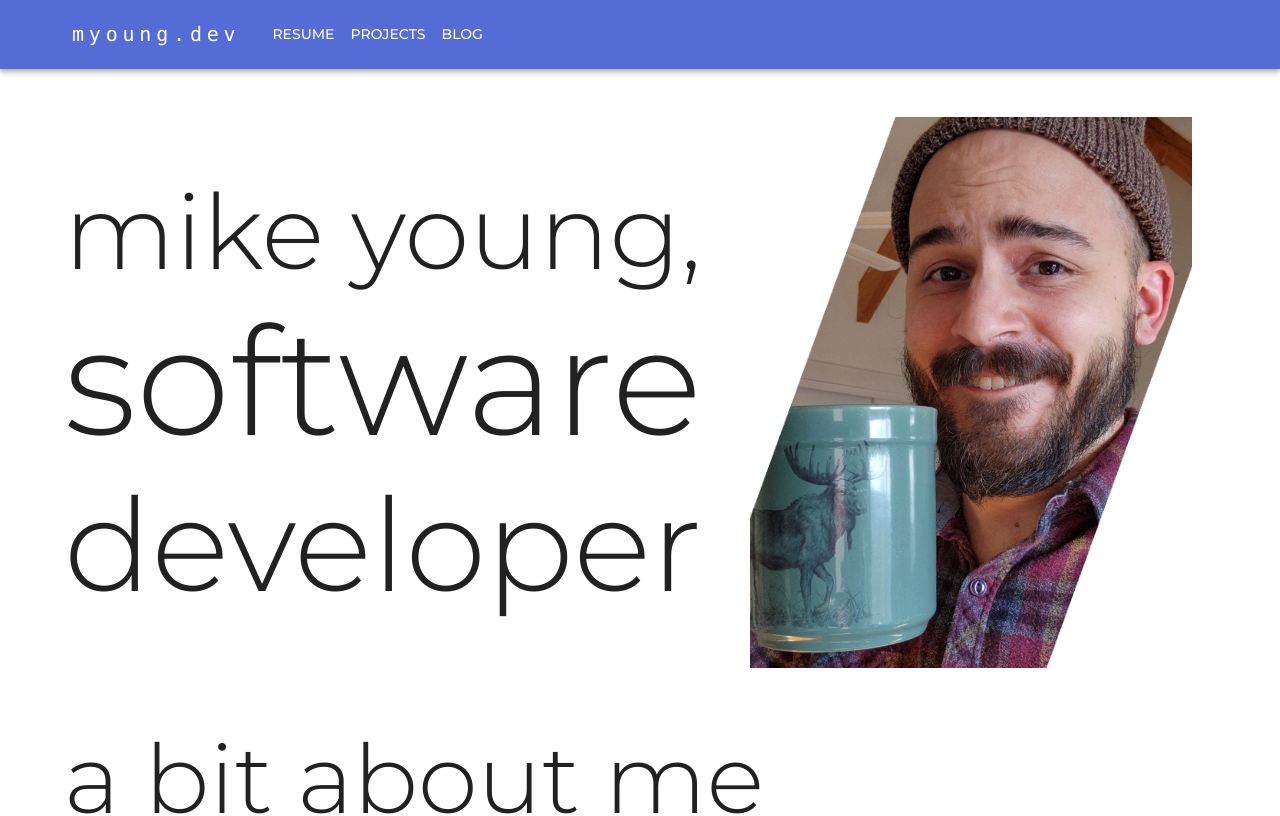
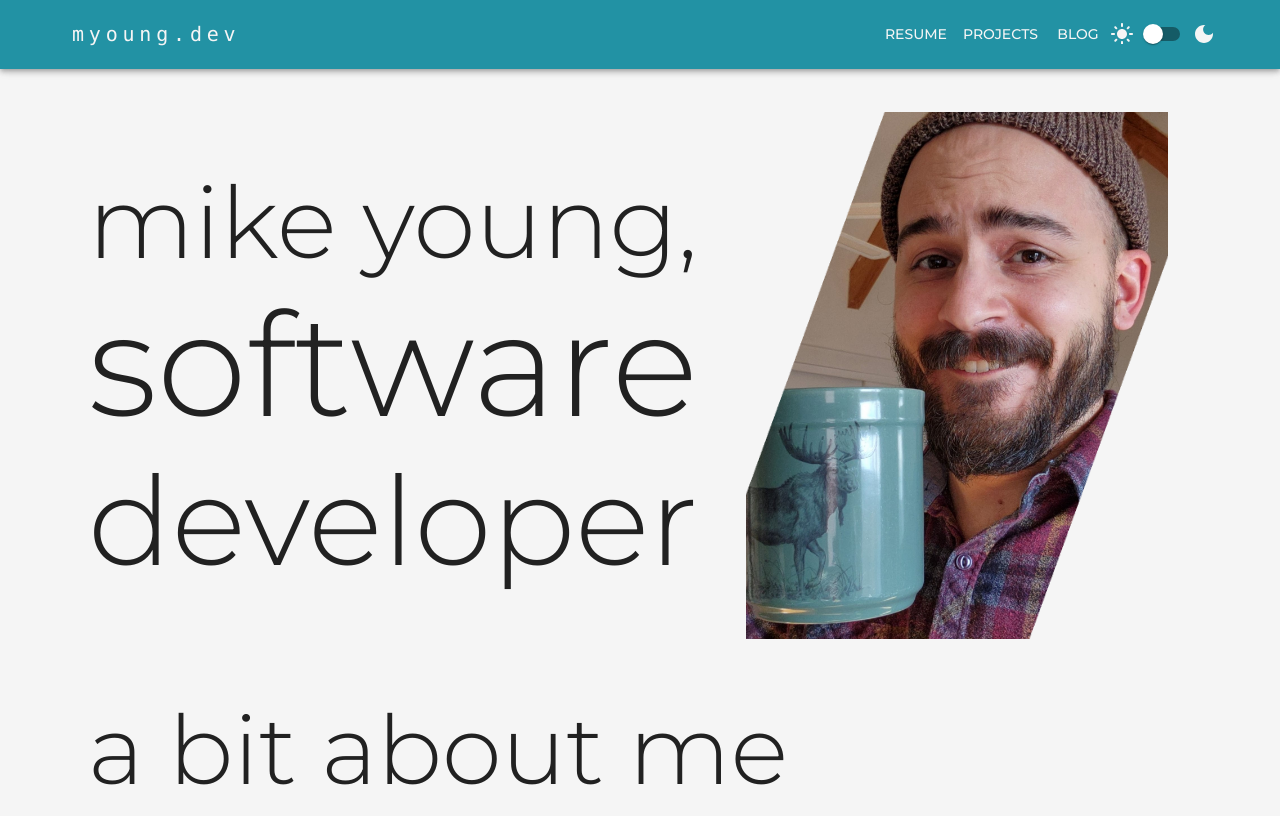
Before and after one commit to mjy90/mjy90.github.io, a React (Create React App) app: page / in a window 1280 px wide. Shown: the top 816 px of the page. Built offline with nearby package versions, Linux system fonts and the light colour scheme.

Commit message:
Add dark theme. Hide AppBar on scroll. Layout fixes.

```diff
--- a/src/App.tsx
+++ b/src/App.tsx
@@ -1,14 +1,21 @@
-import React from 'react';
-import Container from '@mui/material/Container';
-import Typography from '@mui/material/Typography';
-import Box from '@mui/material/Box';
-import Link from '@mui/material/Link';
+import React, { useState } from 'react';
+import { Route, Routes } from 'react-router';
+import {
+  Box,
+  Container,
+  CssBaseline,
+  Link,
+  Typography,
+  useMediaQuery,
+} from '@mui/material';
+import { ThemeProvider } from '@mui/material/styles';
 
 import Header from './components/Header';
 import Home from './pages/Home';
-import { Route, Routes } from 'react-router';
 import Projects from './pages/Projects';
 import Resume from './pages/Resume';
+
+import { useTheme, ColorMode, ColorModeContext } from './theme';
 
 function Copyright() {
   return (
@@ -23,19 +30,24 @@ function Copyright() {
 }
 
 export default function App() {
+  const prefersDarkMode = useMediaQuery('(prefers-color-scheme: dark)');
+  const [colorMode, setColorMode] = useState<ColorMode>(prefersDarkMode ? 'dark' : 'light');
+  const theme = useTheme(colorMode);
+
   return (
-    <>
-      <Header />
-      <Container disableGutters>
-        <Box my={3}>
+    <ColorModeContext.Provider value={{ colorMode, setColorMode }}>
+      <ThemeProvider theme={theme}>
+        <CssBaseline />
+        <Header />
+        <Container sx={{ marginTop: 11, marginBottom: 3 }}>
           <Routes>
             <Route path='/' Component={Home} />
             <Route path='/resume' Component={Resume} />
             <Route path='/projects' Component={Projects} />
           </Routes>
-        </Box>
-      </Container>
-      <Copyright />
-    </>
+        </Container>
+        <Copyright />
+      </ThemeProvider>
+    </ColorModeContext.Provider>
   );
 }
--- a/src/components/Header.tsx
+++ b/src/components/Header.tsx
@@ -1,5 +1,4 @@
 import * as React from 'react';
-import { Link } from 'react-router-dom';
 import {
   AppBar,
   Box,
@@ -10,11 +9,21 @@ import {
   Container,
   Tooltip,
   MenuItem,
+  Switch,
+  Icon,
+  Stack,
+  Slide,
+  useScrollTrigger,
 } from '@mui/material';
-import { Menu as MenuIcon } from '@mui/icons-material';
+import {
+  Menu as MenuIcon,
+  LightMode,
+  DarkMode,
+} from '@mui/icons-material';
 
 import LinkButton from './LinkButton';
-import Monogram from '../assets/Monogram.png';
+
+import { ColorModeContext } from '../theme';
 
 const pages: { title: string, path: string }[] = [
   { title: 'Resume', path: 'resume' },
@@ -22,8 +31,44 @@ const pages: { title: string, path: string }[] = [
   { title: 'Blog', path: 'blog' },
 ];
 
-function ResponsiveAppBar() {
+function HideOnScroll(props: { window?: () => Window, children: React.ReactElement }) {
+  const { children } = props;
+  const trigger = useScrollTrigger();
+
+  return (
+    <Slide appear={false} direction="down" in={!trigger}>
+      {children}
+    </Slide>
+  );
+}
+
+function ColorModeToggle() {
+  const { colorMode, setColorMode } = React.useContext(ColorModeContext);
+
+  return (
+    <Stack direction='row' alignItems='center'>
+      <Icon sx={{ marginTop: '-5px' }}>
+        <LightMode/>
+      </Icon>
+      <Tooltip title='Toggle light/dark theme' arrow>
+        <span>
+          <Switch
+            color='default'
+            checked={colorMode === 'dark'}
+            onClick={() => setColorMode(colorMode === 'light' ? 'dark' : 'light')}
+          />
+        </span>
+      </Tooltip>
+      <Icon sx={{ marginTop: '-5px' }}>
+        <DarkMode />
+      </Icon>
+    </Stack>
+  );
+}
+
+export default function ResponsiveAppBar(props: React.PropsWithChildren) {
   const [anchorElNav, setAnchorElNav] = React.useState<null | HTMLElement>(null);
+  const menuOpen = Boolean(anchorElNav);
 
   const handleOpenNavMenu = (event: React.MouseEvent<HTMLElement>) => {
     setAnchorElNav(event.currentTarget);
@@ -33,84 +78,82 @@ function ResponsiveAppBar() {
   };
 
   return (
-    <AppBar position="static">
+    <HideOnScroll {...props}>
+      <AppBar enableColorOnDark>
         <Container>
           <Toolbar disableGutters>
+            {/* Nav menu on mobile */}
+            <Box sx={{ mr: 1, display: { xs: 'flex', md: 'none' } }}>
+              <IconButton
+                id='menu-button'
+                size='large'
+                color='inherit'
+                aria-controls={menuOpen ? 'basic-menu' : undefined}
+                aria-haspopup='true'
+                aria-expanded={menuOpen ? 'true' : undefined}
+                onClick={handleOpenNavMenu}
+              >
+                <MenuIcon />
+              </IconButton>
+              <Menu
+                id='basic-menu'
+                anchorEl={anchorElNav}
+                open={menuOpen}
+                onClose={handleCloseNavMenu}
+                MenuListProps={{
+                  'aria-labelledby': 'menu-button',
+                }}
+              >
+                {pages.map((page, index) => (
+                  <MenuItem key={index} onClick={handleCloseNavMenu}>
+                    <Typography variant='button'>
+                      <LinkButton to={page.path} color='secondary'>{page.title}</LinkButton>
+                    </Typography>
+                  </MenuItem>
+                ))}
+                <MenuItem>
+                  <ColorModeToggle />
+                </MenuItem>
+              </Menu>
+            </Box>
+
+            {/* Site name */}
+            <Box sx={{ flexGrow: 1 }}>
               <LinkButton to='/' color='secondary'>
                 <Typography
-              variant="h6"
+                  variant='h6'
                   noWrap
                   sx={{
                     mr: 2,
                     fontFamily: 'Consolas, monospace',
                     fontWeight: 400,
                     letterSpacing: '.3rem',
-                textDecoration: 'none',
                     textTransform: 'none',
                   }}
                 >
                   myoung.dev
                 </Typography>
               </LinkButton>
+            </Box>
 
-          <Box sx={{ flexGrow: 1, display: { xs: 'flex', md: 'none' } }}>
-            <IconButton
-              size="large"
-              aria-label="navigation menu"
-              aria-controls="menu-appbar"
-              aria-haspopup="true"
-              onClick={handleOpenNavMenu}
-              color="inherit"
-            >
-              <MenuIcon />
-            </IconButton>
-            <Menu
-              id="menu-appbar"
-              anchorEl={anchorElNav}
-              anchorOrigin={{
-                vertical: 'bottom',
-                horizontal: 'left',
-              }}
-              keepMounted
-              transformOrigin={{
-                vertical: 'top',
-                horizontal: 'left',
-              }}
-              open={Boolean(anchorElNav)}
-              onClose={handleCloseNavMenu}
-              sx={{
-                display: { xs: 'block', md: 'none' },
-              }}
-            >
-              {pages.map((page, index) => (
-                <MenuItem key={index} onClick={handleCloseNavMenu}>
-                  <Typography textAlign="center">
-                    <Link to={page.path}>{page.title}</Link>
-                  </Typography>
-                </MenuItem>
-              ))}
-            </Menu>
-          </Box>
-          {/* <Typography
-            variant="h5"
-          >
-            myoung.dev
-          </Typography> */}
-          <Box sx={{ flexGrow: 1, display: { xs: 'none', md: 'flex' } }}>
+            {/* Nav buttons on desktop */}
+            <Box sx={{ display: { xs: 'none', md: 'flex' } }}>
               {pages.map((page, index) => (
                 <LinkButton
                   key={index}
                   to={page.path}
+                  color='secondary'
                   onClick={handleCloseNavMenu}
-                sx={{ my: 2, color: 'white', display: 'block' }}
+                  sx={{ my: 2 }}
                 >
                   {page.title}
                 </LinkButton>
               ))}
+              <ColorModeToggle />
             </Box>
           </Toolbar>
         </Container>
       </AppBar>
+    </HideOnScroll>
   );
 }
-export default ResponsiveAppBar;
--- a/src/components/LinkButton.tsx
+++ b/src/components/LinkButton.tsx
@@ -8,7 +8,7 @@ export type LinkButtonProps = ButtonProps & {
 
 export default function LinkButton(props: LinkButtonProps) {
   return (
-    <Button component={Link} {...props}>
+    <Button component={Link} sx={{ textDecoration: 'none' }} {...props}>
       {props.children}
     </Button>
   );
--- a/src/components/ProjectPreview.tsx
+++ b/src/components/ProjectPreview.tsx
@@ -6,8 +6,8 @@ import {
   CardMedia,
   Typography,
   useMediaQuery,
+  useTheme,
 } from '@mui/material';
-import theme from '../theme';
 
 import AutoImageList from './AutoImageList';
 
@@ -25,6 +25,7 @@ type ProjectPreviewProps = {
 
 export default function ProjectPreview({ project, side }: ProjectPreviewProps) {
   const { title, description, images, link } = project;
+  const theme = useTheme();
   const isTinyScreen = useMediaQuery(theme.breakpoints.down('sm'));
 
   const imageElement = typeof images === 'function' ? images() : (
@@ -36,7 +37,7 @@ export default function ProjectPreview({ project, side }: ProjectPreviewProps) {
   const contentElement = (
     <Box sx={{ display: 'flex', flexDirection: 'column', width: '100%' }}>
       <CardContent sx={{ flex: '1 0 auto' }}>
-        <Typography variant='h2' component='div'>{title}</Typography>
+        <Typography gutterBottom variant='h2' component='div'>{title}</Typography>
         <Typography variant='body1' component='div'>{description}</Typography>
       </CardContent>
     </Box>
--- a/src/components/ScaledText.tsx
+++ b/src/components/ScaledText.tsx
@@ -8,7 +8,7 @@ type ScaledTextProps = {
   typographyProps?: TypographyOwnProps;
 };
 
-export default function ScaledText({ text, minWidth=300, maxWidth=1000, typographyProps={} }: ScaledTextProps) {
+export default function ScaledText({ text, minWidth=100, maxWidth=1000, typographyProps={} }: ScaledTextProps) {
   const lines = text.split('\n');
   const containerRef = useRef<HTMLDivElement>(null);
   const lineRefs = lines.map(() => useRef<HTMLDivElement>(null));
--- a/src/index.tsx
+++ b/src/index.tsx
@@ -1,23 +1,16 @@
 import * as React from 'react';
 import * as ReactDOM from 'react-dom/client';
 import { HashRouter as Router } from "react-router-dom";
-import CssBaseline from '@mui/material/CssBaseline';
-import { ThemeProvider } from '@mui/material/styles';
 
 import App from './App';
-import theme from './theme';
 
 const rootElement = document.getElementById('root');
 const root = ReactDOM.createRoot(rootElement!);
 
 root.render(
   <React.StrictMode>
-    <ThemeProvider theme={theme}>
-      {/* CssBaseline kickstart an elegant, consistent, and simple baseline to build upon. */}
-      <CssBaseline />
-      <Router>
-        <App />
-      </Router>
-    </ThemeProvider>
+    <Router>
+      <App />
+    </Router>
   </React.StrictMode>
 );
--- a/src/pages/Home.tsx
+++ b/src/pages/Home.tsx
@@ -7,6 +7,7 @@ import {
 import ScaledText from '../components/ScaledText';
 import MikeCheers from '../assets/Cheers.jpg';
 import MikeCheersMask from '../assets/parallelogram-mask.png';
+import Thonk from '../assets/thonk.svg';
 import Accordion from '../components/Accordion';
 
 import { faqs } from '../constants/faqs';
@@ -15,10 +16,10 @@ export default function Home() {
   return (
     <Grid container alignItems='center'>
       {/* Title row */}
-      <Grid item xs={12} md={7}>
+      <Grid item xs={12} sm={7}>
         <ScaledText text={"mike young,\nsoftware\ndeveloper"} />
       </Grid>
-      <Grid item xs={12} md={5}>
+      <Grid item xs={12} sm={5}>
         <img
           src={MikeCheers}
           alt="Mike, donning a goofy smile and holding a coffee mug, as if to say 'Cheers!'"
@@ -56,15 +57,15 @@ export default function Home() {
       </Grid>
 
       {/* Philosophy */}
-      <Grid item xs={12} md={6}>
+      <Grid item xs={12} sm={6}>
         {/* Show a random image */}
         <img
-          src="https://source.unsplash.com/random"
-          alt="Random image from Unsplash"
+          src={Thonk}
+          alt="Thonking emoji, a derpy version of the thinking emoji, thonking deeply about something."
           style={{ width: '100%' }}
         />
       </Grid>
-      <Grid item xs={12} md={6}>
+      <Grid item xs={12} sm={6}>
         <ScaledText text='my philosophy' />
         <Typography variant='body1' my={2}>
           Build with compassion. Mistakes will happen. This stuff is hard.
--- a/src/theme.ts
+++ b/src/theme.ts
@@ -1,18 +1,75 @@
-import { createTheme, responsiveFontSizes } from '@mui/material/styles';
-import { red } from '@mui/material/colors';
+import React from 'react';
+import { createTheme, responsiveFontSizes, Theme } from '@mui/material/styles';
+import { red, grey } from '@mui/material/colors';
 
+export type ColorMode = 'light' | 'dark';
+
+export const ColorModeContext = React.createContext({
+  colorMode: 'dark' as ColorMode,
+  setColorMode: (mode: ColorMode) => {}
+});
+
+const colors = {
+  munsellBlue: '#2292A4',
+  persianRed: '#C3423F',
+  persianRedCopilot: '#C3423F',
+  mossGreen: '#90A955',
+  mossGreenCopilot: '#8A9A5B',
+  feldgrauGreen: '#3F4B3B',
+  feldgrauGreenCopilot: '#4D5B5C',
+};
+
+export function useTheme(colorMode: 'light' | 'dark'): Theme {
   // A custom theme for this app
   let theme = createTheme({
     palette: {
+      mode: colorMode,
+      ...(colorMode === 'light'
+      ? {
+          // palette values for light mode
           primary: {
-      main: '#556cd6',
+            main: colors.munsellBlue,
+            contrastText: grey[100],
           },
-    secondary: {
-      main: '#fff',
+          secondary: { main: grey[100] },
+          success: { main: colors.mossGreen },
+          error:  { main: colors.persianRed },
+          divider: grey[800],
+          background: {
+            default: grey[100],
+            paper: grey[200],
           },
-    error: {
-      main: red.A400,
+          text: {
+            primary: grey[900],
+            secondary: grey[800],
           },
+        }
+      : {
+          // palette values for dark mode
+          primary: { main: colors.feldgrauGreen },
+          secondary: { main: grey[100] },
+          success: { main: colors.mossGreenCopilot },
+          error:  { main: colors.persianRedCopilot },
+          divider: grey[400],
+          background: {
+            default: grey[900],
+            paper: grey[800],
+          },
+          text: {
+            primary: grey[200],
+            secondary: grey[300],
+          },
+        }),
+      // primary: {
+      //   main: '#556cd6',
+
+      // },
+      // secondary: {
+      //   main: '#fff',
+      // },
+      // error: {
+      //   main: red.A400,
+      // },
     },
     typography: {
       fontFamily: 'Montserrat, sans-serif',
@@ -64,4 +121,7 @@ let theme = createTheme({
   // Make font sizes scale with the viewport width
   theme = responsiveFontSizes(theme);
 
-export default theme;
+  return theme;
+}
+
+export default { useTheme, ColorModeContext }
```
Also changed, not shown: src/blogs/DocFinder.md (added, +7 -0 lines), src/blogs/Mikerspace.md (added, +10 -0 lines), src/pages/Projects.tsx (+2 -18 lines), src/pages/Resume.tsx (+17 -1 lines), src/assets/thonk.svg (added). Lines whose indentation alone changed are shown as unchanged.
